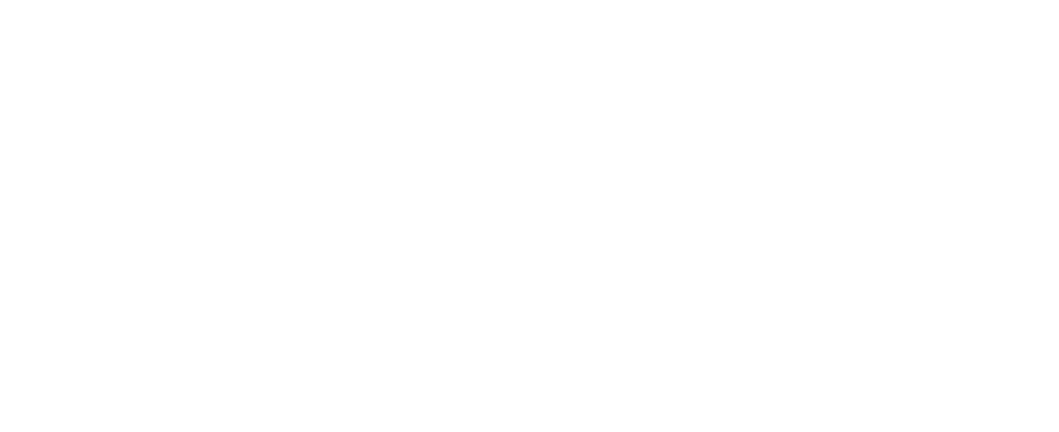
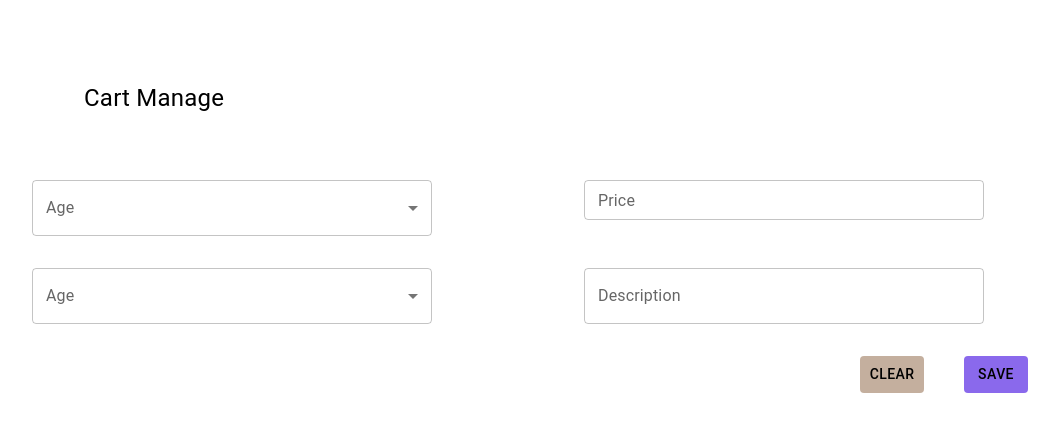
Before and after one commit to dhambure98/Test-Application-Form, a React (Create React App) app: page /CartManageForm in a window 1280 px wide. Before the commit this address had no page. Shown: the top 432 px of the page, without its empty margins (132-1191 px from the left). Built offline with nearby package versions, Linux system fonts and the light colour scheme.

Commit message:
Add CartManageForm navigation to CartScreenPage

```diff
--- a/src/app/App.js
+++ b/src/app/App.js
@@ -5,12 +5,14 @@
 import LoginScreenThree from "../pages/session/LoginScreenThree"
 import HomePageOne from "../pages/HomePageOne/HomePageOne"
 import RegistrationScreen from "../pages/RegistrationScreen";
+import CartManageScreen from "../pages/CartManageScreen";
 
 function App() {
     return (
         <Routes>
             <Route exact path='/' element={<LoginScreen/>}/>
             <Route exact path='RegistrationForm' element={<RegistrationScreen/>}/>
+             <Route exact path='CartManageForm' element={<CartManageScreen/>}/>
 
             <Route exact path='loginScreenTwo' element={<LoginScreenTwo/>}/>
             <Route exact path='loginScreenThree' element={<LoginScreenThree/>}/>
--- /dev/null
+++ b/src/components/Cart/Form/CartManageForm.jsx
@@ -0,0 +1,72 @@
+import { Typography, Box, Button, FormControl, IconButton, InputLabel, MenuItem, Select, Stack,} from "@mui/material";
+import React from "react";
+import TextField from '@mui/material/TextField';
+import Grid from '@mui/material/Grid';
+import Autocomplete from '@mui/material/Autocomplete';
+import GDSEButton from "../../../components/common/Button";
+
+export default function LoginForm(props) {
+
+    return(
+        <Stack mt={10} >
+            <Stack ml={26}>
+                <Typography fontSize={'24px'}>Cart Manage</Typography>
+            </Stack>
+            <Stack direction={'column'} justifyContent={'center'} alignItems={'center'} spacing={4} mt={8}>
+                <Stack direction={'row'} spacing={19}>
+                    <Box sx={{minWidth: 120, width: '400px'}}>
+                        <FormControl fullWidth>
+                            <InputLabel id="demo-simple-select-label">Age</InputLabel>
+                            <Select
+                                labelId="demo-simple-select-label"
+                                id="demo-simple-select"
+                                // value={age}
+                                label="Category"
+                                // onChange={handleChange}
+                            >
+                                <MenuItem value={10}>Ten</MenuItem>
+                                <MenuItem value={20}>Twenty</MenuItem>
+                                <MenuItem value={30}>Thirty</MenuItem>
+                            </Select>
+                        </FormControl>
+                    </Box>
+                    <TextField size={'small'} sx={{width: '400px'}} label={'Price'}></TextField>
+                </Stack>
+                <Stack direction={'row'} spacing={19}>
+                    <Box sx={{minWidth: 120, width: '400px'}}>
+                        <FormControl fullWidth>
+                            <InputLabel id="demo-simple-select-label">Age</InputLabel>
+                            <Select
+                                labelId="demo-simple-select-label"
+                                id="demo-simple-select"
+                                // value={age}
+                                label="Category"
+                                // onChange={handleChange}
+                            >
+                                <MenuItem value={10}>Ten</MenuItem>
+                                <MenuItem value={20}>Twenty</MenuItem>
+                                <MenuItem value={30}>Thirty</MenuItem>
+                            </Select>
+                        </FormControl>
+                    </Box>
+                    <TextField
+                        id="outlined-multiline-flexible"
+                        label="Description"
+                        multiline
+                        maxRows={4}
+                        sx={{width: '400px'}}
+                    />
+                </Stack>
+            </Stack>
+            <Stack width={'90vw'} justifyContent={'flex-end'} direction={'row'} mt={4}>
+                <Box>
+                    <Button style={{backgroundColor:'#c4af9e', color:'black', marginRight:'20px'}}>Clear</Button>
+                </Box>
+                <Box>
+                    <Button style={{backgroundColor:'#8a69ec', color:'black', marginLeft:'20px'}}>Save</Button>
+                </Box>
+            </Stack>
+
+        </Stack>
+    );
+}
--- a/src/components/Login/Form/LoginForm.jsx
+++ b/src/components/Login/Form/LoginForm.jsx
@@ -4,9 +4,10 @@
 import {Checkbox, FormControlLabel, InputAdornment, TextField} from "@mui/material";
 import {AccountCircle} from "@material-ui/icons";
 import Button from "@mui/material/Button";
+import {useNavigate} from "react-router-dom";
 
 export default function LoginForm(props) {
-
+    const navigate = useNavigate();
 
     return(
         <Stack justifyContent={'center'} alignItems={'center'} height={'100vh'} width={'100vw'} maxWidth={'100%'}
@@ -31,11 +32,11 @@
                     </Typography>
                 </Stack>
 
-                <Stack position={'relative'} direction={'column'} spacing={6}>
-                    <Stack width={'70%'} direction={'column'} spacing={3}>
+                <Stack width={'60%'} position={'relative'} direction={'column'} spacing={6}>
+                    <Stack width={'65%'} direction={'column'} spacing={3} >
                         <TextField
                             id="input-with-icon-textfield"
-                            label="Username / Email"
+                            label="Username"
                             InputProps={{
                                 startAdornment: (
                                     <InputAdornment position="start">
@@ -44,7 +45,7 @@
                                 ),
                             }}
                             variant="standard"
-                            sx={{width: '300px'}}
+                            sx={{width: '330px'}}
                             type={'text'}
                             /*onChange={handleChangeUserName}*/
                         />
@@ -62,7 +63,7 @@
                             }}
                             size={'small'}
                             variant="standard"
-                            sx={{width: '300px'}}
+                            sx={{width: '330px'}}
                             // onChange={handleChangePassword}
                         />
 
@@ -80,7 +81,7 @@
                                     /*onClick={() => sign_in_onClick(username)}*/>{'Login'}</Button>
                         </Stack>
 
-                        <Stack>
+                        <Stack width={'200%'} direction={'column'} spacing={3} >
                             <Typography
                                 fontSize={'15px'}
                                 width={'fit-content'}
@@ -88,10 +89,11 @@
                                 fontFamily={'Roboto'}
                                 fontWeight={450}
                                 alignItems={'center'}>
-                                Create an new user account *
+                                Create new account *
 
                                 <Button
                                     href="RegistrationForm"
+                                    onClick={()=>navigate('/RegistrationForm')}
                                     sx={{textTransform: "none"}}
                                     alignItems={'center'}>
                                     Click here
--- a/src/components/Registration/Form/RegistrationFrom.jsx
+++ b/src/components/Registration/Form/RegistrationFrom.jsx
@@ -8,11 +8,9 @@
 
 export default function RegistrationFrom(props) {
 
-
-
         return(
         <ValidatorForm>
-            <Stack justifyContent={'center'} alignItems={'center'} height={'150vh'} width={'100vw'} maxWidth={'100%'}
+            <Stack justifyContent={'center'} alignItems={'center'} height={'250vh'} width={'100vw'} maxWidth={'100%'}
                    bgcolor={'black'} sx={{
                 backgroundImage: `url("https://t4.ftcdn.net/jpg/03/57/85/41/360_F_357854155_pZ7ueCQaQ8lBl1ePCaaQ5rRUfKctxr7d.jpg")`,
                 backgroundPosition: 'center',
@@ -20,7 +18,7 @@
                 backgroundRepeat: 'no-repeat'
             }}>
 
-                <Stack height={'120vh'} width={'70vw'} spacing={3} border={'1px solid #e7eaed'} boxShadow={2}
+                <Stack height={'200vh'} width={'70vw'} spacing={3} border={'1px solid #e7eaed'} boxShadow={2}
                        borderRadius={5}
                        alignItems={'center'}
                        bgcolor={'white'}
@@ -28,11 +26,7 @@
                 >
 
                     <Stack
-                        justifyContent={'center'}
-                        alignItems={'center'}
-                        height={'100vh'}
-                        width={'100vw'}
-                        maxWidth={'100%'} b>
+                        justifyContent={'center'} alignItems={'center'} height={'105vh'} width={'100vw'} maxWidth={'100%'} b>
 
                             <Stack>
                                 <Typography
--- /dev/null
+++ b/src/pages/CartManageScreen/index.jsx
@@ -0,0 +1,20 @@
+import React, {Component, Fragment} from "react";
+import CartManageForm from "../../components/Cart/Form/CartManageForm";
+
+class CartManageScreen extends Component {
+
+    constructor(props) {
+        super(props);
+    }
+
+    render() {
+        return (
+            <Fragment>
+                <CartManageForm/>
+            </Fragment>
+        )
+    }
+
+}
+
+export default CartManageScreen;
```
Also changed, not shown: src/components/Dashboard/Form/DashboardForm.jsx (added), src/components/DashboardHome/Form/DashboardHomeForm.jsx (added), src/components/Product/Form/ProductFrom.jsx (added), src/pages/DashboardHomeScreen/index.jsx (added), src/pages/DashboardScreen/index.jsx (added).
